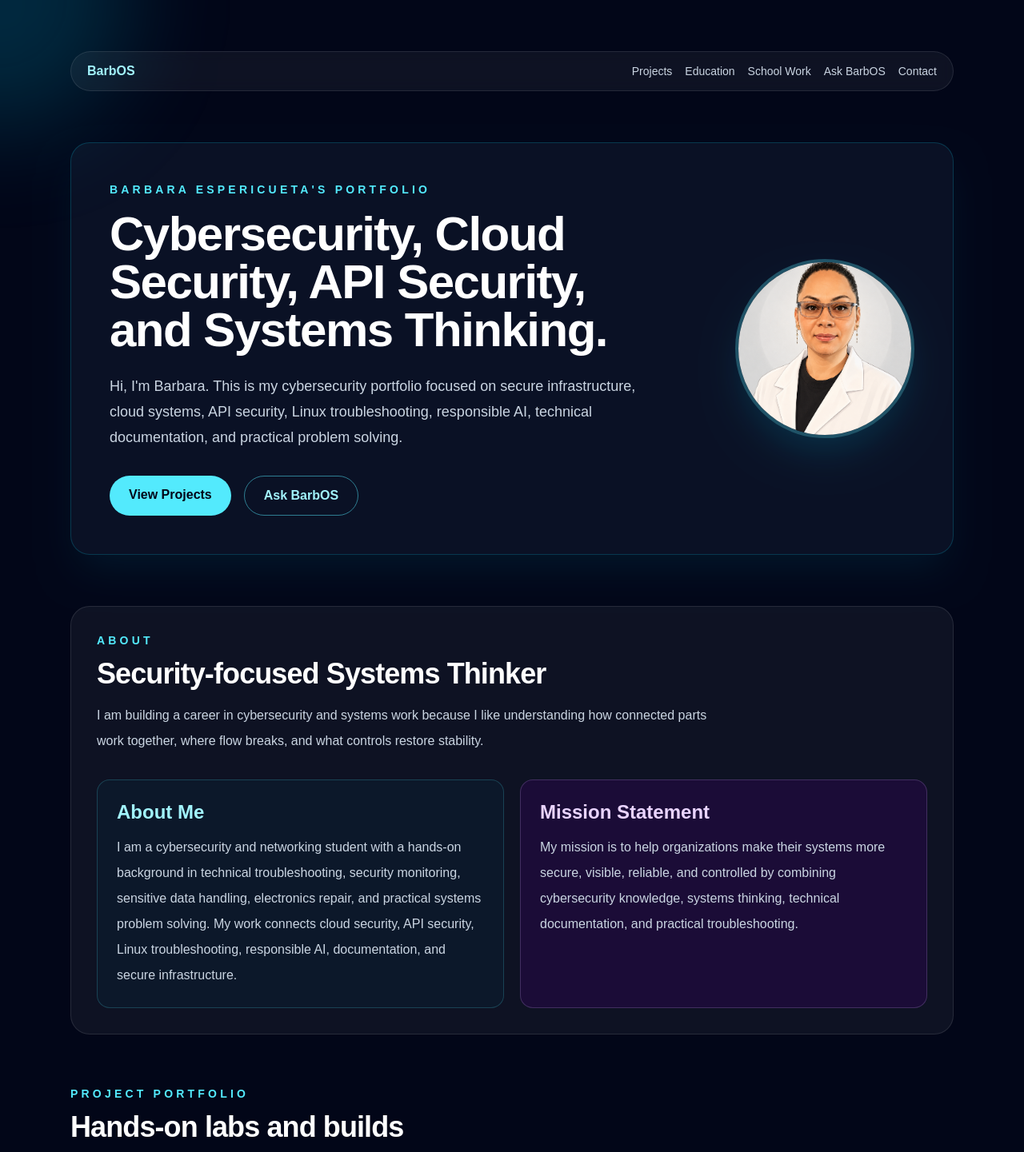
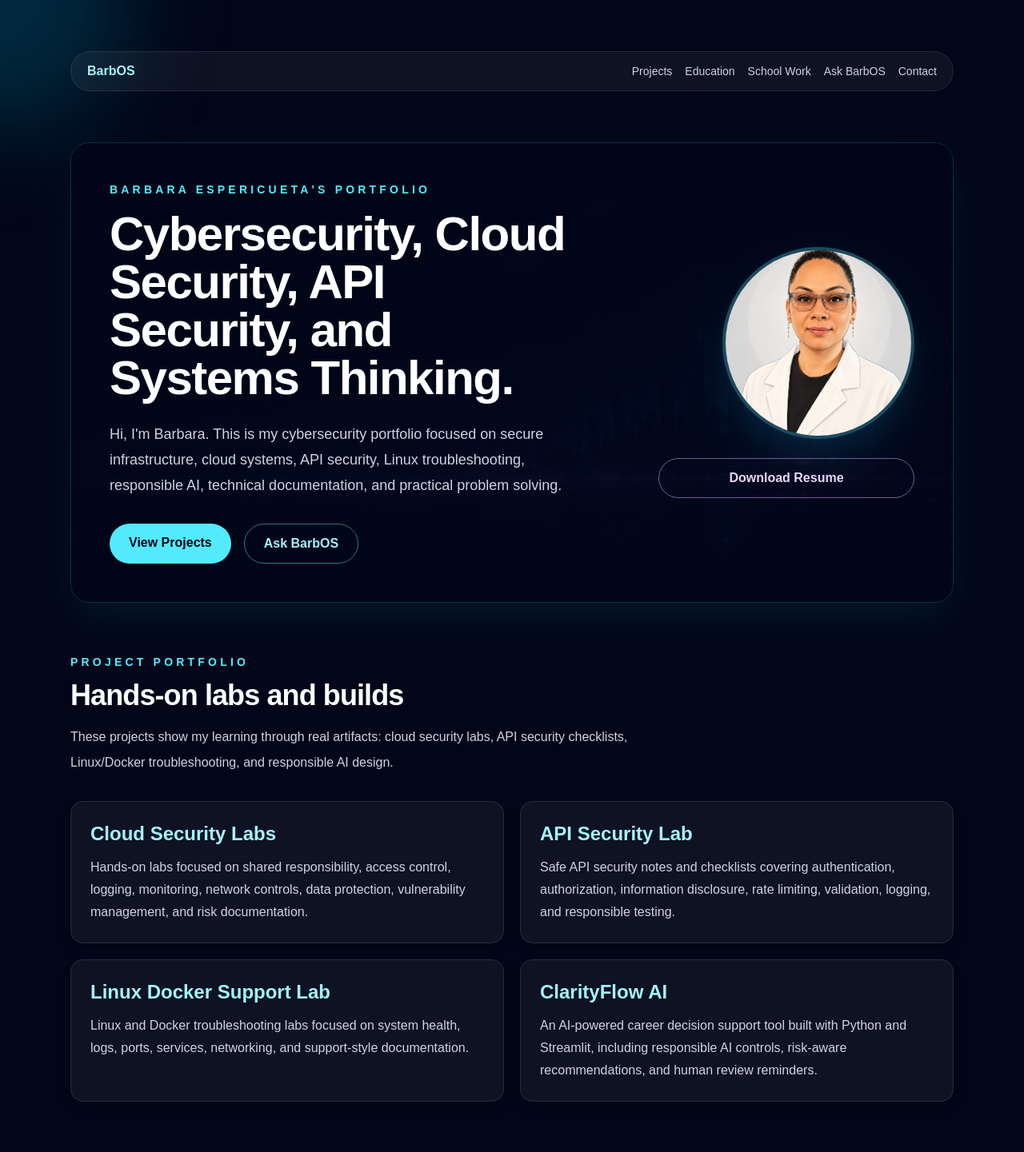
Before and after one commit to BarbaraAnnXD/barbos-portfolio-ai, a Next.js app: page / in a window 1280 px wide. Shown: the top 1441 px of the page at 80% size. Built offline with nearby package versions, Linux system fonts and the light colour scheme.

Commit message:
Remove BarbOS starter questions

```diff
--- a/app/components/BarbOSChat.tsx
+++ b/app/components/BarbOSChat.tsx
@@ -6,14 +6,6 @@ type ChatMessage = {
   role: "user" | "assistant";
   content: string;
 };
-
-const starterQuestions = [
-  "What cybersecurity projects has Barbara built?",
-  "Why does cloud security fit Barbara?",
-  "What roles is Barbara targeting?",
-  "What school projects support her systems background?",
-  "How does hands-on repair work connect to cybersecurity?",
-];
 
 export default function BarbOSChat() {
   const [message, setMessage] = useState("");
@@ -99,7 +91,7 @@ export default function BarbOSChat() {
   }
 
   return (
-    <div className="rounded-3xl border border-purple-400/20 bg-slate-950 p-6">
+    <div className="rounded-3xl border border-purple-400/30 bg-slate-950/75 p-6 backdrop-blur-sm">
       <div className="mb-5 flex flex-col justify-between gap-4 md:flex-row md:items-start">
         <div>
           <p className="mb-2 text-sm font-semibold uppercase tracking-[0.3em] text-purple-300">
@@ -119,19 +111,6 @@ export default function BarbOSChat() {
         >
           Clear chat
         </button>
-      </div>
-
-      <div className="mb-5 grid gap-3 md:grid-cols-2">
-        {starterQuestions.map((question) => (
-          <button
-            key={question}
-            onClick={() => askBarbOS(question)}
-            disabled={loading}
-            className="rounded-xl border border-white/10 bg-white/5 px-4 py-3 text-left text-sm text-slate-300 transition hover:border-cyan-300/40 hover:bg-cyan-300/10 hover:text-cyan-100 disabled:cursor-not-allowed disabled:opacity-60"
-          >
-            {question}
-          </button>
-        ))}
       </div>
 
       <div className="mb-5 max-h-[420px] space-y-4 overflow-y-auto rounded-2xl border border-white/10 bg-black/30 p-4">
--- a/app/page.tsx
+++ b/app/page.tsx
@@ -190,23 +190,28 @@ export default function Home() {
           </div>
         </nav>
 
-        <section className="rounded-3xl border border-cyan-400/20 bg-slate-900/70 p-8 shadow-2xl shadow-cyan-500/10 md:p-12">
-          <div className="grid gap-8 md:grid-cols-[1.4fr_0.6fr] md:items-center">
+        <section className="relative overflow-hidden rounded-3xl border border-cyan-400/20 p-8 shadow-2xl shadow-cyan-500/10 md:p-12">
+  <div
+    className="absolute inset-0 bg-cover bg-center opacity-20"
+    style={{ backgroundImage: "url('/hero-cyber-bg.png')" }}
+  />
+  <div className="absolute inset-0 bg-slate-950/80" />
+
+  <div className="relative z-10 grid gap-10 lg:grid-cols-[1.2fr_0.8fr] lg:items-center">
     <div>
       <p className="mb-4 text-sm font-semibold uppercase tracking-[0.3em] text-cyan-300">
-                Barbara Espericueta's Portfolio
+        Barbara Espericueta&apos;s Portfolio
       </p>
 
-              <h1 className="mb-6 max-w-5xl text-4xl font-bold tracking-tight md:text-6xl">
-                Cybersecurity, Cloud Security, API Security, and Systems
-                Thinking.
+      <h1 className="mb-6 max-w-4xl text-4xl font-bold tracking-tight md:text-6xl">
+        Cybersecurity, Cloud Security, API Security, and Systems Thinking.
       </h1>
 
       <p className="max-w-3xl text-lg leading-8 text-slate-300">
-                Hi, I&apos;m Barbara. This is my cybersecurity
-                portfolio focused on secure infrastructure, cloud systems, API
-                security, Linux troubleshooting, responsible AI, technical
-                documentation, and practical problem solving.
+        Hi, I&apos;m Barbara. This is my cybersecurity portfolio focused on
+        secure infrastructure, cloud systems, API security, Linux
+        troubleshooting, responsible AI, technical documentation, and practical
+        problem solving.
       </p>
 
       <div className="mt-8 flex flex-wrap gap-4">
@@ -226,51 +231,21 @@ export default function Home() {
       </div>
     </div>
 
-            <div className="flex justify-center md:justify-end">
+    <div className="flex flex-col items-center gap-6 lg:items-end">
       <img
         src="/barbara-profile.png"
         alt="Barbara profile photo"
-                className="h-56 w-56 rounded-full border-4 border-cyan-300/30 object-cover shadow-2xl shadow-cyan-500/20"
-              />
-            </div>
-          </div>
-        </section>
-
-        <section
-          id="about"
-          className="rounded-3xl border border-white/10 bg-white/5 p-8"
-        >
-          <SectionHeading
-            eyebrow="About"
-            title="Security-focused Systems Thinker"
-            description="I am building a career in cybersecurity and systems work because I like understanding how connected parts work together, where flow breaks, and what controls restore stability."
+        className="h-60 w-60 rounded-full border-4 border-cyan-300/30 object-cover shadow-2xl shadow-cyan-500/20"
       />
 
-          <div className="grid gap-5 md:grid-cols-2">
-            <div className="rounded-2xl border border-cyan-300/20 bg-cyan-950/20 p-6">
-              <h3 className="mb-3 text-2xl font-bold text-cyan-200">
-                About Me
-              </h3>
-              <p className="leading-8 text-slate-300">
-                I am a cybersecurity and networking student with a hands-on
-                background in technical troubleshooting, security monitoring,
-                sensitive data handling, electronics repair, and practical
-                systems problem solving. My work connects cloud security, API
-                security, Linux troubleshooting, responsible AI, documentation,
-                and secure infrastructure.
-              </p>
-            </div>
-
-            <div className="rounded-2xl border border-purple-300/20 bg-purple-950/30 p-6">
-              <h3 className="mb-3 text-2xl font-bold text-purple-200">
-                Mission Statement
-              </h3>
-              <p className="leading-8 text-slate-300">
-                My mission is to help organizations make their systems more
-                secure, visible, reliable, and controlled by combining
-                cybersecurity knowledge, systems thinking, technical
-                documentation, and practical troubleshooting.
-              </p>
+      <a
+        href="/resume.pdf"
+        target="_blank"
+        rel="noreferrer"
+        className="w-full max-w-xs rounded-full border border-purple-300/50 px-6 py-3 text-center font-semibold text-purple-200 transition hover:bg-purple-300/10"
+      >
+        Download Resume
+      </a>
     </div>
   </div>
 </section>
@@ -406,15 +381,28 @@ export default function Home() {
 
         <section
           id="assistant"
-          className="rounded-3xl border border-purple-400/20 bg-purple-950/30 p-8"
+          className="relative overflow-hidden rounded-3xl border border-purple-400/20 p-8"
         >
+          <div
+            className="absolute inset-0 bg-cover bg-center opacity-45"
+            style={{ backgroundImage: "url('/hero-cyber-bg.png')" }}
+          />
+          <div className="absolute inset-0 bg-slate-950/55" />
 
+          <div className="relative z-10">
             <h2 className="mb-4 text-3xl font-bold">
               Portfolio AI Assistant
             </h2>
 
+            <p className="mb-6 max-w-3xl leading-8 text-slate-300">
+              Chat with BarbOS to ask questions about my cybersecurity projects,
+              education, training, school work, hands-on systems experience,
+              resume, and career direction.
+            </p>
+
             <div className="mt-6">
               <BarbOSChat />
+            </div>
           </div>
         </section>
       </section>
```
Also changed, not shown: public/hero-cyber-bg.png (added), 1 other file (tests, documents, lock files or other folders). Lines whose indentation alone changed are shown as unchanged.
